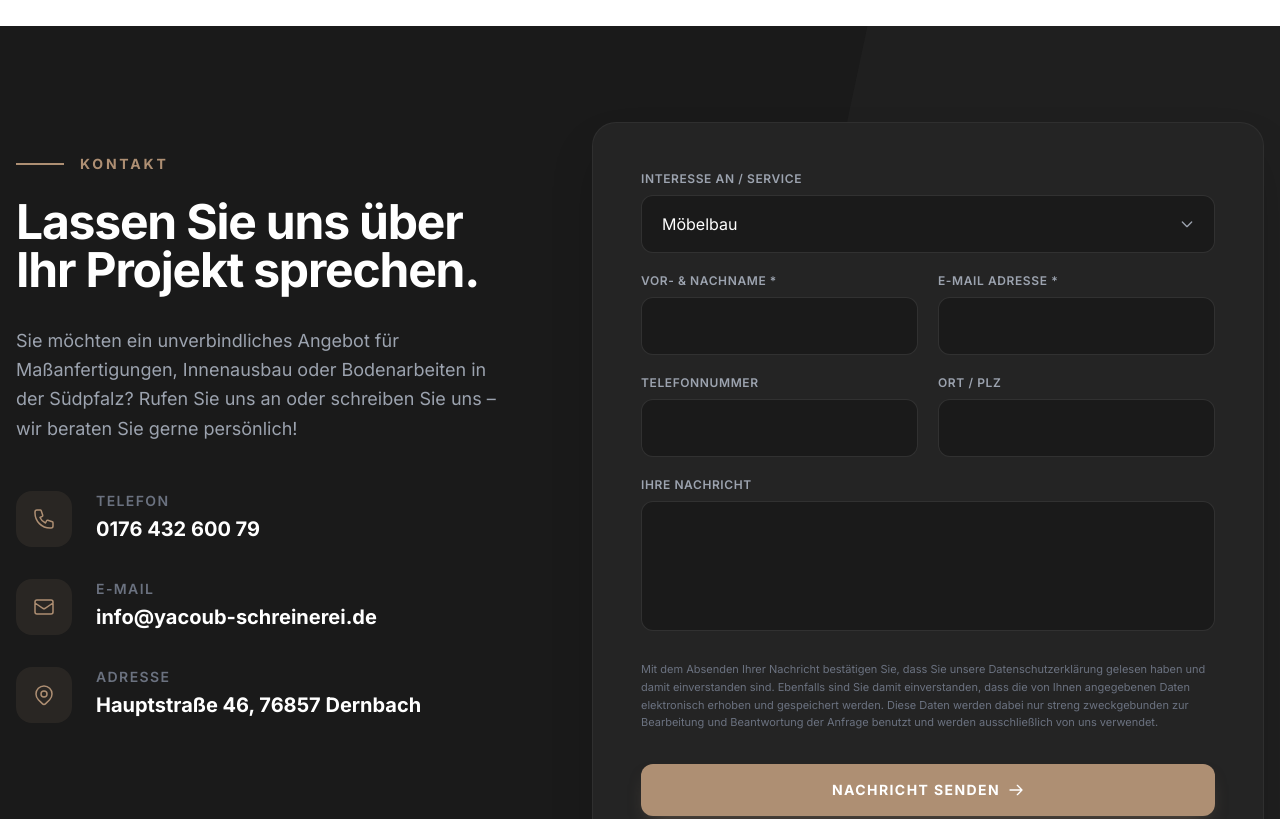
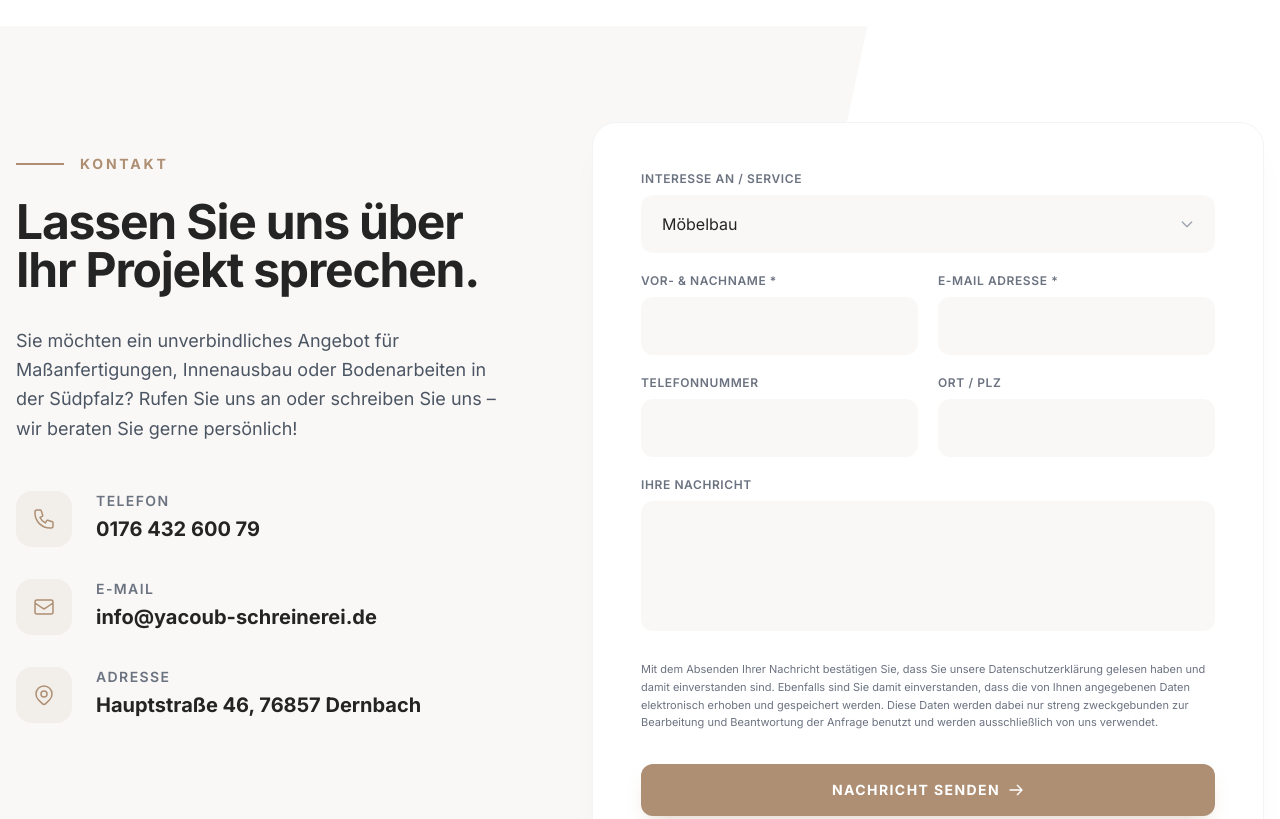
Before and after one commit to georgemagar-alt/schreinerei-yacoub, a website: page index.html in a window 1280 px wide. Shown: the part 4380-5199 px from the top of the page. Drawn offline with nearby package versions, Linux system fonts and the light colour scheme; files that its build step writes are made by us from their sources.

Commit message:
Change Contact section to a light, trustworthy cream/white theme

```diff
--- a/index.html
+++ b/index.html
@@ -328,9 +328,9 @@
     </section>
 
     <!-- Contact & Form Section -->
-    <section id="kontakt" class="py-24 bg-[#1a1a1a] text-white relative overflow-hidden">
+    <section id="kontakt" class="py-24 bg-[#f9f8f6] text-[#242424] relative overflow-hidden">
         <!-- Decorative background elements -->
-        <div class="absolute top-0 right-0 w-1/2 h-full bg-[#242424] -skew-x-12 translate-x-32 opacity-50 z-0 hidden lg:block"></div>
+        <div class="absolute top-0 right-0 w-1/2 h-full bg-white -skew-x-12 translate-x-32 opacity-100 z-0 hidden lg:block"></div>
 
         <div class="container mx-auto px-4 max-w-7xl relative z-10">
             <div class="flex flex-col lg:flex-row gap-16 lg:gap-24">
@@ -342,11 +342,11 @@
                         <h2 class="text-sm font-bold text-[#ae8f73] uppercase tracking-[0.2em]">Kontakt</h2>
                     </div>
 
-                    <h3 class="text-4xl lg:text-5xl font-bold mb-8 text-white leading-[1.15] tracking-tight">
+                    <h3 class="text-4xl lg:text-5xl font-bold mb-8 text-[#242424] leading-[1.15] tracking-tight">
                         Lassen Sie uns über Ihr Projekt sprechen.
                     </h3>
 
-                    <p class="text-lg text-gray-400 leading-relaxed mb-12">
+                    <p class="text-lg text-gray-600 leading-relaxed mb-12">
                         Sie möchten ein unverbindliches Angebot für Maßanfertigungen, Innenausbau oder Bodenarbeiten in der Südpfalz? Rufen Sie uns an oder schreiben Sie uns – wir beraten Sie gerne persönlich!
                     </p>
 
@@ -357,7 +357,7 @@
                             </div>
                             <div>
                                 <p class="text-sm uppercase tracking-widest text-gray-500 mb-1 font-semibold">Telefon</p>
-                                <a href="tel:+4917643260079" class="text-xl font-bold text-white hover:text-[#ae8f73] transition-colors">0176 432 600 79</a>
+                                <a href="tel:+4917643260079" class="text-xl font-bold text-[#242424] hover:text-[#ae8f73] transition-colors">0176 432 600 79</a>
                             </div>
                         </div>
 
@@ -367,7 +367,7 @@
                             </div>
                             <div>
                                 <p class="text-sm uppercase tracking-widest text-gray-500 mb-1 font-semibold">E-Mail</p>
-                                <a href="mailto:info@yacoub-schreinerei.de" class="text-xl font-bold text-white hover:text-[#ae8f73] transition-colors">info@yacoub-schreinerei.de</a>
+                                <a href="mailto:info@yacoub-schreinerei.de" class="text-xl font-bold text-[#242424] hover:text-[#ae8f73] transition-colors">info@yacoub-schreinerei.de</a>
                             </div>
                         </div>
 
@@ -377,7 +377,7 @@
                             </div>
                             <div>
                                 <p class="text-sm uppercase tracking-widest text-gray-500 mb-1 font-semibold">Adresse</p>
-                                <p class="text-xl font-bold text-white">Hauptstraße 46, 76857 Dernbach</p>
+                                <p class="text-xl font-bold text-[#242424]">Hauptstraße 46, 76857 Dernbach</p>
                             </div>
                         </div>
                     </div>
@@ -385,18 +385,18 @@
 
                 <!-- Right: Contact Form -->
                 <div class="lg:w-7/12">
-                    <div class="bg-[#242424] p-8 md:p-12 rounded-3xl shadow-2xl border border-white/5 relative">
+                    <div class="bg-white p-8 md:p-12 rounded-3xl shadow-[0_20px_40px_-15px_rgba(0,0,0,0.05)] border border-gray-100 relative">
                         <!-- Success Message (hidden by default) -->
-                        <div id="form-success" class="hidden bg-[#ae8f73]/20 border border-[#ae8f73] text-white px-6 py-4 rounded-xl mb-8" role="alert">
+                        <div id="form-success" class="hidden bg-green-50 border border-green-200 text-green-800 px-6 py-4 rounded-xl mb-8" role="alert">
                             <strong class="font-bold block mb-1">Vielen Dank!</strong>
-                            <span class="block text-gray-300">Ihre Anfrage wurde erfolgreich gesendet. Wir melden uns in Kürze bei Ihnen.</span>
+                            <span class="block text-green-700">Ihre Anfrage wurde erfolgreich gesendet. Wir melden uns in Kürze bei Ihnen.</span>
                         </div>
 
                         <form id="contact-form" action="/api/submit" method="POST">
                             <div class="mb-5">
-                                <label for="service" class="block text-xs font-semibold text-gray-400 mb-2 uppercase tracking-wider">Interesse an / Service</label>
+                                <label for="service" class="block text-xs font-semibold text-gray-500 mb-2 uppercase tracking-wider">Interesse an / Service</label>
                                 <div class="relative">
-                                    <select id="service" name="service" class="w-full px-5 py-4 bg-[#1a1a1a] border border-white/10 text-white rounded-xl focus:ring-1 focus:ring-[#ae8f73] focus:border-[#ae8f73] transition-colors appearance-none outline-none">
+                                    <select id="service" name="service" class="w-full px-5 py-4 bg-[#f9f8f6] border border-transparent text-[#242424] rounded-xl focus:ring-1 focus:ring-[#ae8f73] focus:border-[#ae8f73] transition-colors appearance-none outline-none">
                                         <option value="Möbelbau">Möbelbau</option>
                                         <option value="Innenausbau">Innenausbau</option>
                                         <option value="Türen & Fensterbau">Türen & Fensterbau</option>
@@ -413,29 +413,29 @@
 
                             <div class="grid grid-cols-1 md:grid-cols-2 gap-5 mb-5">
                                 <div>
-                                    <label for="name" class="block text-xs font-semibold text-gray-400 mb-2 uppercase tracking-wider">Vor- & Nachname *</label>
-                                    <input type="text" id="name" name="name" required class="w-full px-5 py-4 bg-[#1a1a1a] border border-white/10 text-white rounded-xl focus:ring-1 focus:ring-[#ae8f73] focus:border-[#ae8f73] transition-colors outline-none">
+                                    <label for="name" class="block text-xs font-semibold text-gray-500 mb-2 uppercase tracking-wider">Vor- & Nachname *</label>
+                                    <input type="text" id="name" name="name" required class="w-full px-5 py-4 bg-[#f9f8f6] border border-transparent text-[#242424] rounded-xl focus:ring-1 focus:ring-[#ae8f73] focus:border-[#ae8f73] transition-colors outline-none">
                                 </div>
                                 <div>
-                                    <label for="email" class="block text-xs font-semibold text-gray-400 mb-2 uppercase tracking-wider">E-Mail Adresse *</label>
-                                    <input type="email" id="email" name="email" required class="w-full px-5 py-4 bg-[#1a1a1a] border border-white/10 text-white rounded-xl focus:ring-1 focus:ring-[#ae8f73] focus:border-[#ae8f73] transition-colors outline-none">
+                                    <label for="email" class="block text-xs font-semibold text-gray-500 mb-2 uppercase tracking-wider">E-Mail Adresse *</label>
+                                    <input type="email" id="email" name="email" required class="w-full px-5 py-4 bg-[#f9f8f6] border border-transparent text-[#242424] rounded-xl focus:ring-1 focus:ring-[#ae8f73] focus:border-[#ae8f73] transition-colors outline-none">
                                 </div>
                             </div>
 
                             <div class="grid grid-cols-1 md:grid-cols-2 gap-5 mb-5">
                                 <div>
-                                    <label for="phone" class="block text-xs font-semibold text-gray-400 mb-2 uppercase tracking-wider">Telefonnummer</label>
-                                    <input type="tel" id="phone" name="phone" class="w-full px-5 py-4 bg-[#1a1a1a] border border-white/10 text-white rounded-xl focus:ring-1 focus:ring-[#ae8f73] focus:border-[#ae8f73] transition-colors outline-none">
+                                    <label for="phone" class="block text-xs font-semibold text-gray-500 mb-2 uppercase tracking-wider">Telefonnummer</label>
+                                    <input type="tel" id="phone" name="phone" class="w-full px-5 py-4 bg-[#f9f8f6] border border-transparent text-[#242424] rounded-xl focus:ring-1 focus:ring-[#ae8f73] focus:border-[#ae8f73] transition-colors outline-none">
                                 </div>
                                 <div>
-                                    <label for="address" class="block text-xs font-semibold text-gray-400 mb-2 uppercase tracking-wider">Ort / PLZ</label>
-                                    <input type="text" id="address" name="address" class="w-full px-5 py-4 bg-[#1a1a1a] border border-white/10 text-white rounded-xl focus:ring-1 focus:ring-[#ae8f73] focus:border-[#ae8f73] transition-colors outline-none">
+                                    <label for="address" class="block text-xs font-semibold text-gray-500 mb-2 uppercase tracking-wider">Ort / PLZ</label>
+                                    <input type="text" id="address" name="address" class="w-full px-5 py-4 bg-[#f9f8f6] border border-transparent text-[#242424] rounded-xl focus:ring-1 focus:ring-[#ae8f73] focus:border-[#ae8f73] transition-colors outline-none">
                                 </div>
                             </div>
 
                             <div class="mb-6">
-                                <label for="message" class="block text-xs font-semibold text-gray-400 mb-2 uppercase tracking-wider">Ihre Nachricht</label>
-                                <textarea id="message" name="message" rows="4" class="w-full px-5 py-4 bg-[#1a1a1a] border border-white/10 text-white rounded-xl focus:ring-1 focus:ring-[#ae8f73] focus:border-[#ae8f73] transition-colors outline-none resize-none"></textarea>
+                                <label for="message" class="block text-xs font-semibold text-gray-500 mb-2 uppercase tracking-wider">Ihre Nachricht</label>
+                                <textarea id="message" name="message" rows="4" class="w-full px-5 py-4 bg-[#f9f8f6] border border-transparent text-[#242424] rounded-xl focus:ring-1 focus:ring-[#ae8f73] focus:border-[#ae8f73] transition-colors outline-none resize-none"></textarea>
                             </div>
 
                             <div class="mb-8 text-[11px] text-gray-500 leading-relaxed">
```
